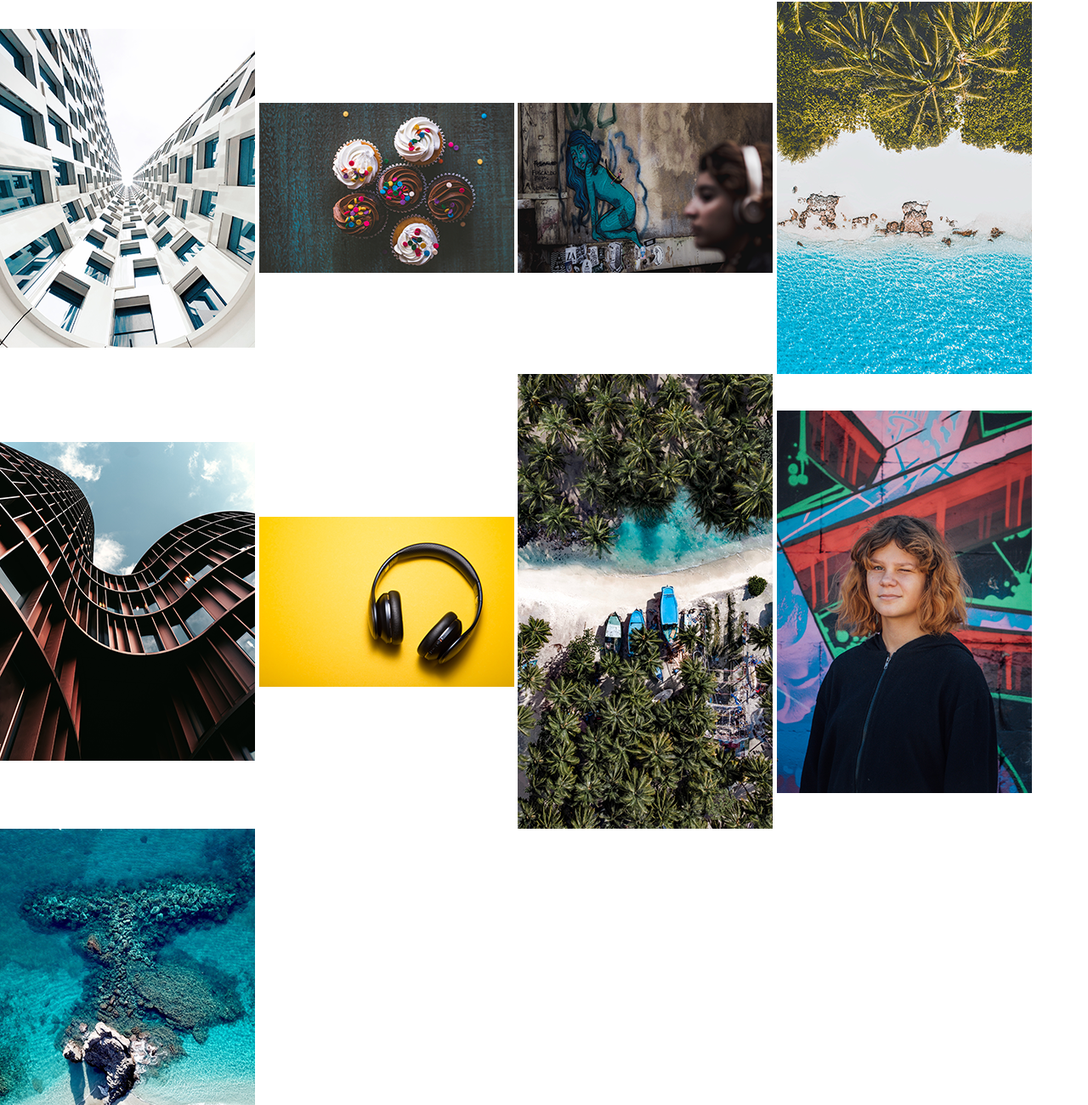
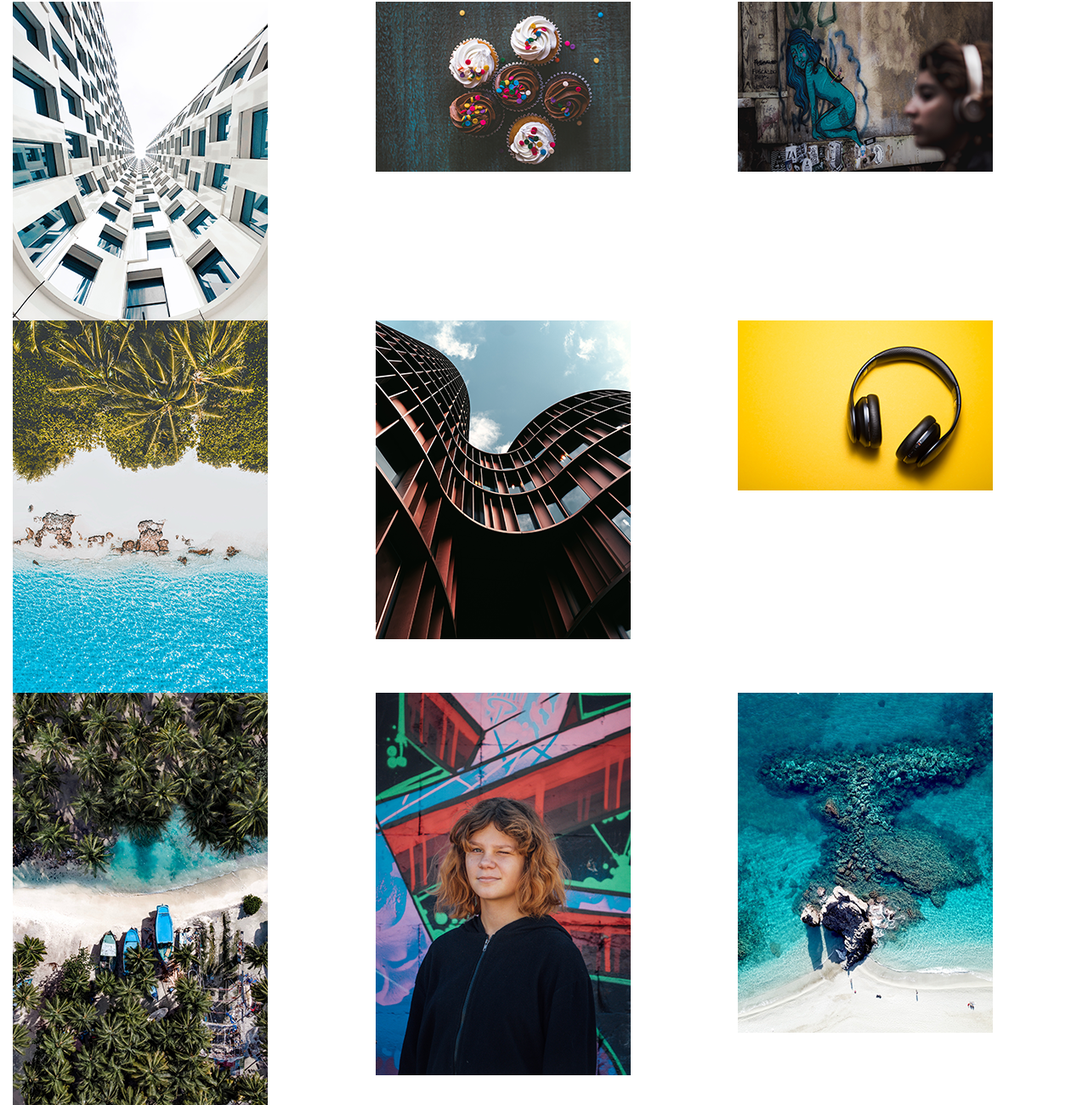
Before and after one commit to hannahder/m2-hw2-DeRuysscher-Hannah, a plain HTML site: page index.html in a window 1280 px wide. Shown: the part 54-1354 px from the top of the page at 85% size. Drawn offline with nearby package versions, Linux system fonts and the light colour scheme.

Commit message:
Added container, row and columns

```diff
--- a/index.html
+++ b/index.html
@@ -14,15 +14,42 @@
   </head>
   <body>
     <h1>look at these 9 images.</h1>
+    <div class="container-fluid">
+      <div class="row">
+        <div class="col">
           <img src="img/hw2-image1.png" title="image-1" alt="image-1"  />
+        </div>
+        <div class="col">
           <img src="img/hw2-image2.png" title="image-2" alt="image-2"  />
+        </div>
+        <div class="col">
           <img src="img/hw2-image3.png" title="image-3" alt="image-3"  />
+        </div>
+    </div>
+      <div class="row">
+        <div class="col">
           <img src="img/hw2-image4.png" title="image-4" alt="image-4"  />
+        </div>
+        <div class="col">
           <img src="img/hw2-image5.png" title="image-5" alt="image-5"  />
+        </div>
+        <div class="col">
           <img src="img/hw2-image6.png" title="image-6" alt="image-6"  />
+        </div>
+      </div>
+      <div class="row">
+        <div class="col">
           <img src="img/hw2-image7.png" title="image-7" alt="image-7"  />
+        </div>
+        <div class="col">
           <img src="img/hw2-image8.png" title="image-8" alt="image-8"  />
+        </div>
+        <div class="col">
           <img src="img/hw2-image9.png" title="image-9" alt="image-9"  />
+        </div>
+      </div>
+    </div>
+
 
     <!-- Optional JavaScript -->
     <!-- jQuery first, then Popper.js, then Bootstrap JS -->
```
Lines whose indentation alone changed are shown as unchanged.
